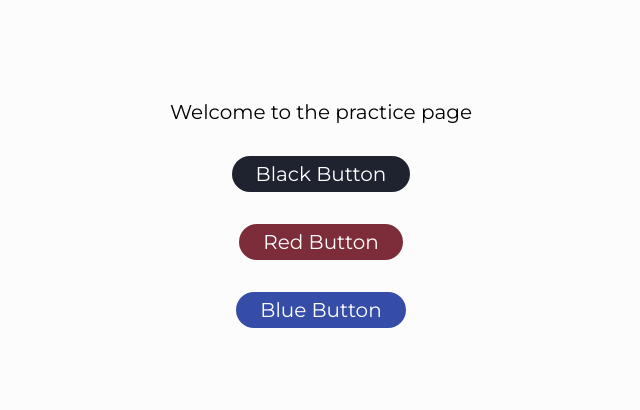
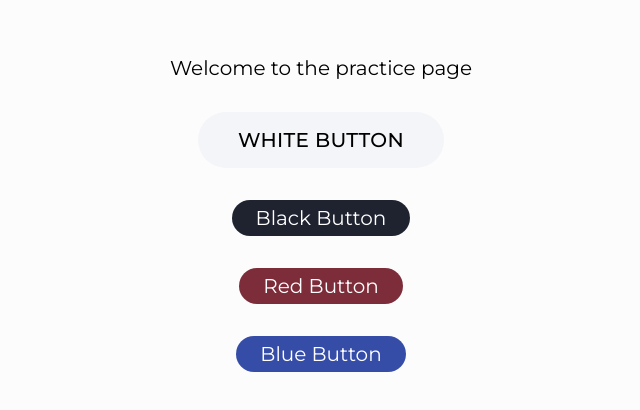
Before and after one commit to elizabethjv/Frontend, a React (Create React App) app: page / in a window 1280 px wide. Shown: the part 186-596 px from the top of the page, without its empty margins (319-959 px from the left). Built offline with nearby package versions, Linux system fonts and the light colour scheme.

Commit message:
SCHED-53: Create White Button

```diff
--- a/src/components/atoms/button.tsx
+++ b/src/components/atoms/button.tsx
@@ -1,8 +1,24 @@
 import styled from '@emotion/styled'
+
+export const MediumWhiteButton = styled.button`
+    padding: 16px 40px;
+    color: #000000;
+    border-radius: 32px;
+    background-color: #f4f5f8;
+    display: flex;
+    align-items: center;
+    border: 0px;
+    justify-content: center;
+    &:hover {
+        background-color: #c8c8c8;
+    }
+    &:active {
+        border: 2px solid #2c2a2a;
+    }
+`
 
 export const MediumBlackButton = styled.button`
     height: 36px;
-    padding: 0px 24px;
     border-radius: 32px;
     font-family: Monsterrat-Medium;
     font-size: 18px;
--- a/src/components/atoms/typography.tsx
+++ b/src/components/atoms/typography.tsx
@@ -8,3 +8,10 @@ export const H1 = styled.div`
     font-size: 20px;
     line-height: 123.05%;
 `
+
+export const H2 = styled.div`
+    font-family: Montserrat-Medium;
+    text-transform: uppercase;
+    font-size: 20px;
+    letter-spacing: 0.015em;
+`
--- a/src/pages/Practice.tsx
+++ b/src/pages/Practice.tsx
@@ -1,5 +1,5 @@
-import { MediumBlackButton, MediumBlueButton, MediumRedButton } from '../components/atoms/button'
-import { H1 } from '../components/atoms/typography'
+import { MediumBlackButton, MediumBlueButton, MediumRedButton, MediumWhiteButton } from '../components/atoms/button'
+import { H1, H2 } from '../components/atoms/typography'
 import { HomeBackground } from '../components/home/background'
 
 // Page to display created components
@@ -9,6 +9,9 @@ export const Practice = () => {
         <div>
             <HomeBackground>
                 <H1>Welcome to the practice page</H1>
+                <MediumWhiteButton>
+                    <H2>White Button</H2>
+                </MediumWhiteButton>
                 <MediumBlackButton>
                     <H1>Black Button</H1>
                 </MediumBlackButton>
```
